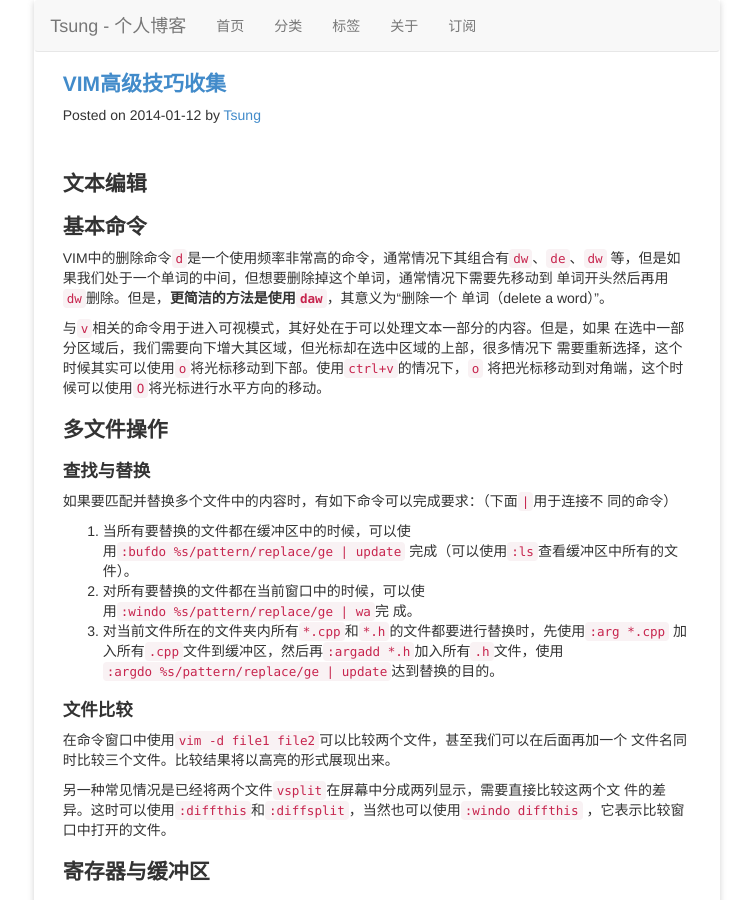
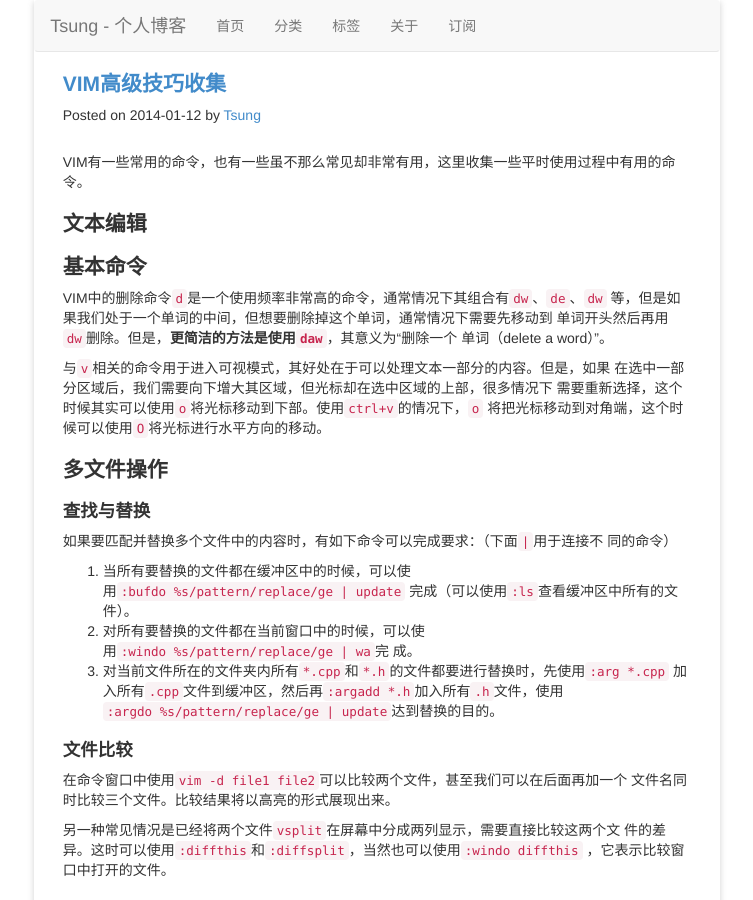
Before and after one commit to JiaxiangZheng/octman, a Jekyll site: the page built from _posts/2014/2014-01-12-vim-tricks.md, in a window 1280 px wide and 900 px high. Shown: the whole window, without its empty margins (263-1016 px from the left). Built offline with Jekyll 4.4.1, drawn with Linux system fonts in a browser that asks for light colours; comment, search, counter and statistics services are not loaded.

Commit message:
update contents to fit jekyll excerpts

```diff
--- a/_config.yml
+++ b/_config.yml
@@ -4,4 +4,4 @@ url: http://octman.com
 permalink: /:year/:month/:title/
 author: JiaxiangZheng
 highlighter: pygments
-paginate: 20
+paginate: 10
--- a/_posts/2014/2014-01-12-vim-tricks.md
+++ b/_posts/2014/2014-01-12-vim-tricks.md
@@ -7,6 +7,8 @@ tags:
 - VIM
 - 工具
 ---
+
+VIM有一些常用的命令，也有一些虽不那么常见却非常有用，这里收集一些平时使用过程中有用的命令。
 
 ## 文本编辑
 
```
Also changed, not shown: _posts/2013/2013-06-04-more-effective-cpp.md (+2 -0 lines), _posts/2014/2014-02-24-godoc-documenting-go-code.md (+0 -7 lines).
